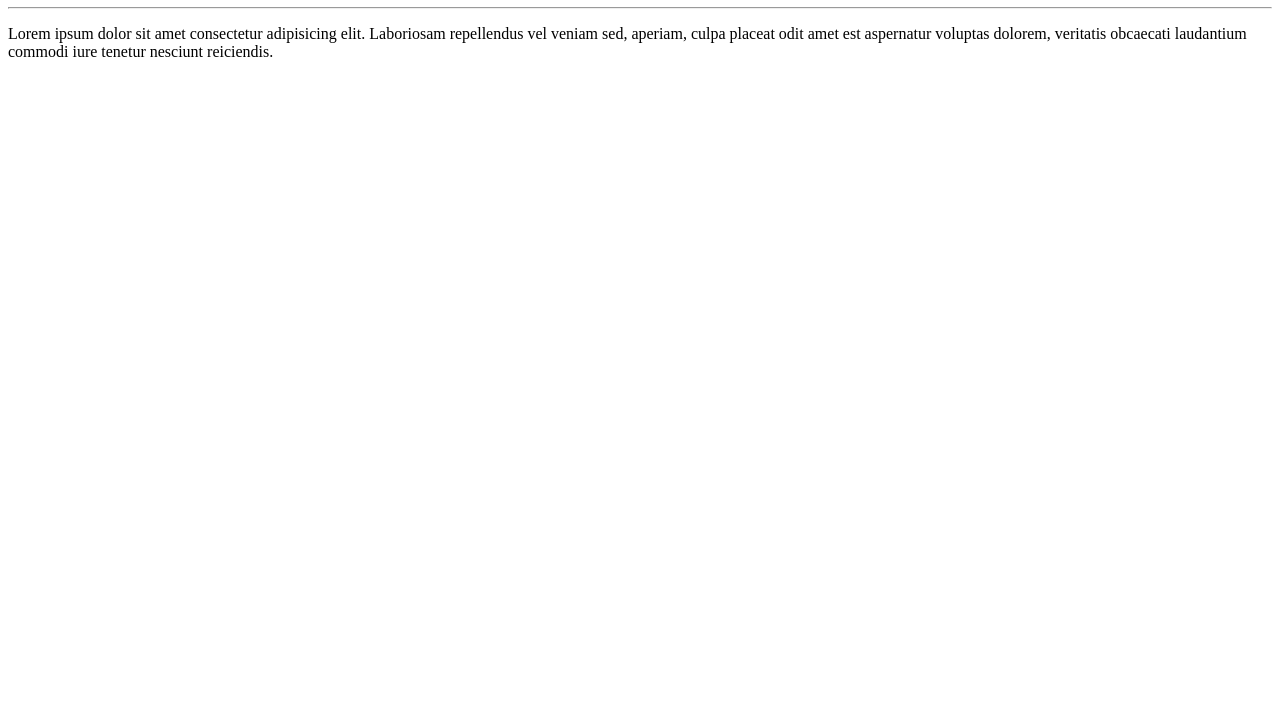
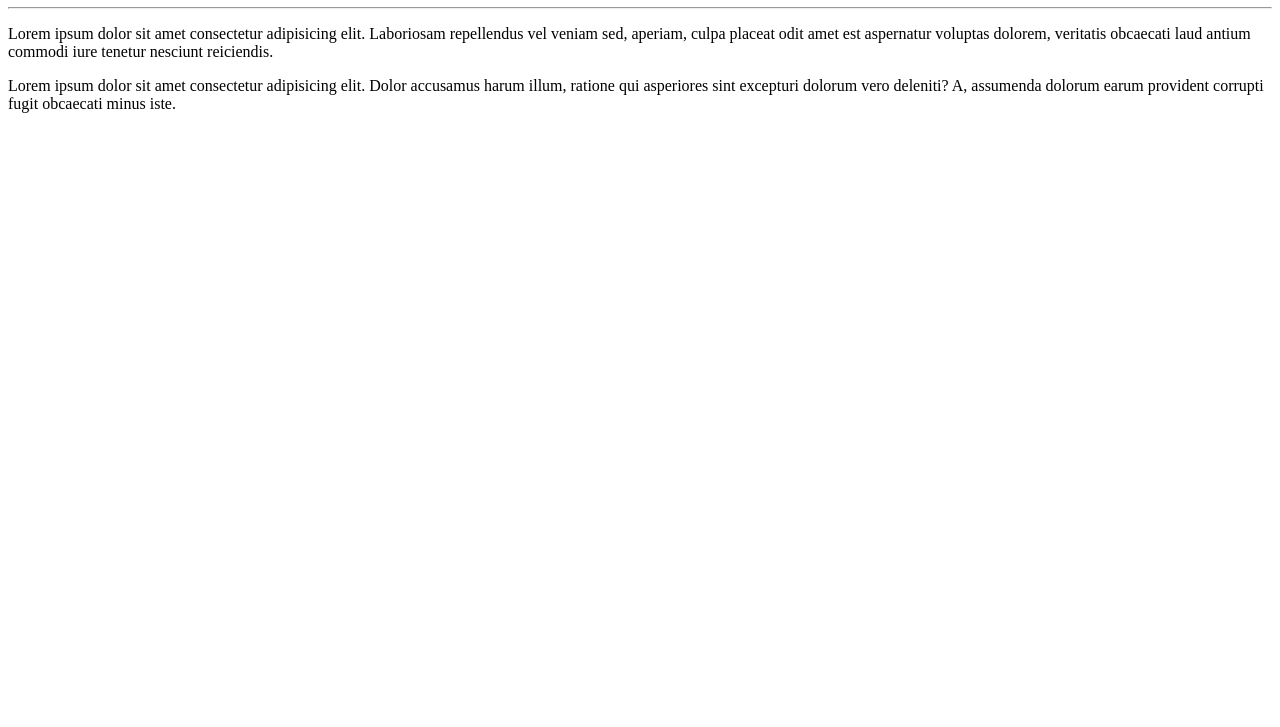
Before and after one commit to rafael89ss/OlaMundo, a plain HTML site: page site-exemplo/index.html in a window 1280 px wide. Shown: the part 73-800 px from the top of the page. Drawn offline with Linux system fonts and the light colour scheme.

Commit message:
acrescentado outro lorem

```diff
--- a/site-exemplo/index.html
+++ b/site-exemplo/index.html
@@ -9,6 +9,8 @@
 <body>
     <h1>Olá, Mundo!</h1>
     <hr>
-    <p>Lorem ipsum dolor sit amet consectetur adipisicing elit. Laboriosam repellendus vel veniam sed, aperiam, culpa placeat odit amet est aspernatur voluptas dolorem, veritatis obcaecati laudantium commodi iure tenetur nesciunt reiciendis.</p>
+    <p>Lorem ipsum dolor sit amet consectetur adipisicing elit. Laboriosam repellendus vel veniam sed, aperiam, culpa placeat odit amet est aspernatur voluptas dolorem, veritatis obcaecati laud
+    antium commodi iure tenetur nesciunt reiciendis.</p>
+    <p>Lorem ipsum dolor sit amet consectetur adipisicing elit. Dolor accusamus harum illum, ratione qui asperiores sint excepturi dolorum vero deleniti? A, assumenda dolorum earum provident corrupti fugit obcaecati minus iste.</p>
 </body>
 </html>
```
